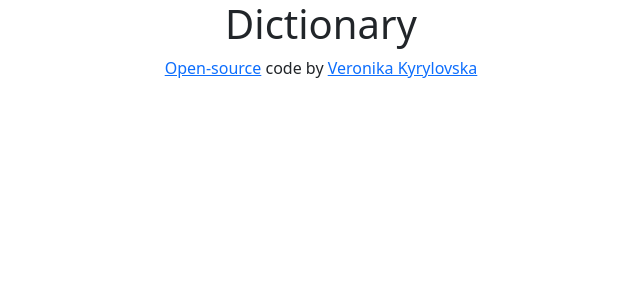
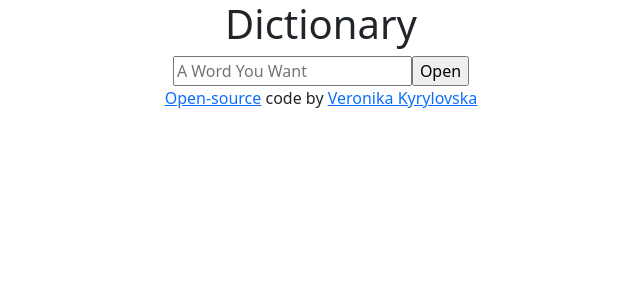
Before and after one commit to Veronika-Kyr/word-2-world, a React (Create React App) app: page / in a window 1280 px wide. Shown: the top 300 px of the page, without its empty margins (319-959 px from the left). Built offline with nearby package versions, Linux system fonts and the light colour scheme.

Commit message:
Add search form

```diff
--- a/src/Dictionary.js
+++ b/src/Dictionary.js
@@ -6,5 +6,10 @@ import "./Dictionary.css";
 export default function Dictionary() {
 
 
-    return
+    return (
+        <form>
+            <input className="wordSearch" type="search" placeholder="A Word You Want" />
+            <input className="btnSearch" type="submit" value="Open" />
+        </form>
+    )
 }
```
